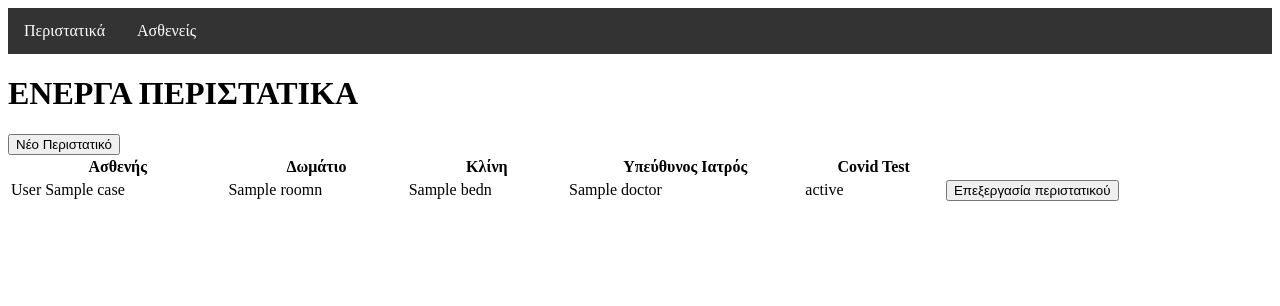
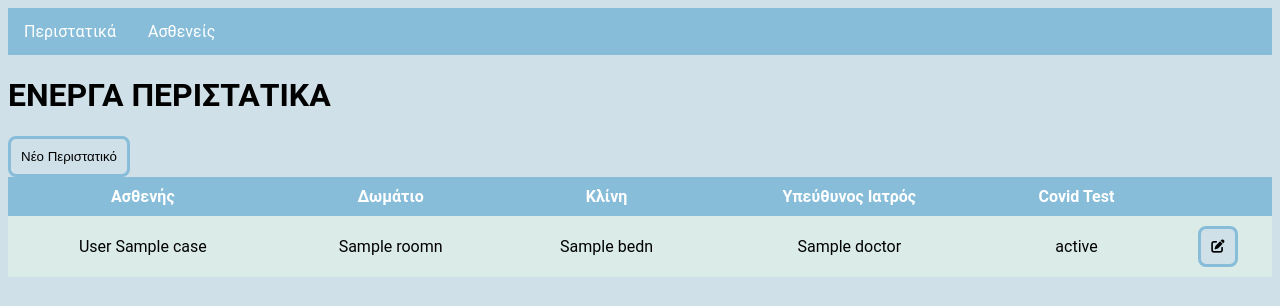
Before and after one commit to Rasty-90/flask-python-api-app, a Flask app: template templates/cases.html in a window 1280 px wide. Shown: the top 306 px of the page. Run offline with Flask 2, Linux system fonts and the light colour scheme; the template is opened without the code that fills it: most values are stand-ins (such as "Sample title", 1, 10 or a date in 2020); some libraries are stand-ins or nearby versions.

Commit message:
css styling

```diff
--- a/app.py
+++ b/app.py
@@ -5,6 +5,7 @@ from resources.routes import initialize_routes
 from config import host_db,host_flask,host_flask_app,host_flask_app_port
 import requests
 import json
+from mongoengine.errors import NotUniqueError
 
 
 app = Flask(__name__)
@@ -30,7 +31,6 @@ def indexcases():
         case['patientName']=patientCase['name']
     return render_template("cases.html", title='Περιστατικά', cases=cases)
 
-#TODO: ASCENDING ORDER IN RETURNING PATIENTS
 
 #Νέα περιστατικά
 @app.route('/newCase', methods=['GET','POST'])
@@ -115,8 +115,10 @@ def newPat():
             "contactphone":patientContactPhone
         }
         r = requests.post(host_flask +'/patients', json = newPatient)
-        #TODO CATCH NotUniqueError AMKA
-        return render_template("message.html", title='Επιτυχής εγγραφή', message="H εγγραφή ολοκληρώθηκε με επιτυχία")
+        if r.status_code == "200":
+            return render_template("message.html", title='Επιτυχής εγγραφή', message="H εγγραφή ολοκληρώθηκε με επιτυχία")
+        else:
+             return render_template("newPatient.html", title='Νέος Ασθενής',message="Tο δηλωθέν ΑΜΚΑ υπάρχει ήδη στον κατάλογο ασθενών")
     else:
         return render_template("newPatient.html", title='Νέος Ασθενής')
 
--- a/static/styles.css
+++ b/static/styles.css
@@ -1,3 +1,9 @@
+/* global settings */
+body {
+  background-color:#cfe0e8;
+  font-family: 'Roboto', sans-serif;
+}
+
 
  /* navigation menu styles */
 
@@ -6,7 +12,7 @@ ul {
     margin: 0;
     padding: 0;
     overflow: hidden;
-    background-color: #333;
+    background-color:#87bdd8;
   }
 
   li {
@@ -23,5 +29,42 @@ ul {
 
   /* Change the link color to #111 (black) on hover */
   li a:hover {
-    background-color: #111;
+    background-color:#b7d7e8;
   }
+
+  /* table styles */
+  .table-comp {
+    text-align: center;
+    width: 100%;
+    border-collapse: collapse;
+  }
+
+  td{
+    padding: 10px;
+    border-bottom: 3px #87bdd8;
+  }
+
+  th {
+    background-color:#87bdd8;
+    color: rgb(255, 255, 255);
+    padding: 10px;
+  }
+
+  tr {
+    background-color: #b7d7e8;
+    padding: 10px;
+  }
+
+  tr:nth-child(even) {
+    background-color:#daebe8;
+    padding: 10px;
+
+  }
+
+  /* buttons */
+  .button-class {
+    background-color:#cfe0e8;
+    border: 3px solid #87bdd8;
+    border-radius: 8px;
+    padding: 10px 10px;
+  }
--- a/templates/casedetails.html
+++ b/templates/casedetails.html
@@ -1,7 +1,7 @@
 {% extends "layout.html" %}
 {% block content %}
 <script src="{{url_for('static', filename='scripts.js')}}"></script>
-<div class="profile">
+<div>
     <h1>ΠΛΗΡΟΦΟΡΙΕΣ ΠΕΡΙΣΤΑΤΙΚΟΥ</h1></p>
     <form method="post" action="/casedetails?id={{case.id}}">
 
--- a/templates/cases.html
+++ b/templates/cases.html
@@ -1,11 +1,11 @@
 
 {% extends "layout.html" %}
 {% block content %}
-  <div class="home">
+  <div>
     <h1>ΕΝΕΡΓΑ ΠΕΡΙΣΤΑΤΙΚΑ</h1>
     <p></p>
-    <a href="/newCase"><button>Νέο Περιστατικό</button></a>
-        <table style="width:100%">
+    <a href="/newCase"><button class="button-class">Νέο Περιστατικό</button></a>
+        <table class="table-comp">
             <tr>
                 <th>Ασθενής</th>
                 <th>Δωμάτιο</th>
@@ -21,7 +21,7 @@
                 <td>{{case.bedn}}</td>
                 <td>{{case.doctor}}</td>
                 <td>{{case.covidStatus}}</td>
-                <td><a href="/casedetails?id={{case.id}}"><button>Επεξεργασία περιστατικού</button></a></td>
+                <td><a href="/casedetails?id={{case.id}}"><button class="button-class" ><i class="fas fa-edit"></i></button></a></td>
             </tr>
         {% endfor %}
         </table>
--- a/templates/layout.html
+++ b/templates/layout.html
@@ -4,6 +4,7 @@
     <head>
       <script src="{{url_for('static', filename='scripts.js')}}"></script>
       <link rel="stylesheet" href="{{ url_for('static', filename='styles.css') }}">
+      <script src="https://kit.fontawesome.com/805fe5bcd8.js" crossorigin="anonymous"></script>
     </head>
     <header>
       <div class="container">
--- a/templates/newCase.html
+++ b/templates/newCase.html
@@ -1,14 +1,14 @@
 {% extends "layout.html" %}
 {% block content %}
 <script src="{{url_for('static', filename='scripts.js')}}"></script>
-<div class="profile">
+<div>
     <h1>ΝΕΟ ΠΕΡΙΣΤΑΤΙΚΟ</h1></p>
     <form method="post" action="/newCase">
 
     <label for="patient">Επιλέξτε ασθενή:</label>
     <select id="patient" name="patient">
         {% for patient in patients %}
-      <option value="{{patient.id}}">{{patient.surname}} {{patient.name}}</option>
+      <option value="{{patient.id}}">{{patient.surname}} {{patient.name}} (ΑΜΚΑ: {{patient.amka}}}</option>
       {% endfor %}
     </select>
     <p>Σε περίπτωση νέου ασθενή ανοίγετε πρώτα <a href="/newPatient">καρτέλα ασθενούς</a></p>
--- a/templates/newPatient.html
+++ b/templates/newPatient.html
@@ -1,12 +1,13 @@
 {% extends "layout.html" %}
 {% block content %}
 <script src="{{url_for('static', filename='scripts.js')}}"></script>
-<div class="profile">
+<div>
     <h1>ΝΕΟΣ ΑΣΘΕΝΗΣ</h1></p>
     <form method="post" action="/newPatient">
     <p>Επώνυμο<input type='text' name="patientSurname"></input></p>
     <p>Όνομα: <input type='text' name="patientName"></input></p>
     <p>ΑΜΚΑ: <input type='text' name="patientAmka"></input></p>
+    <p class="alert-message">{{message}}</p>
     <p>Τηλ. επικοινωνίας: <input type='text' name="patientContactPhone"></input></p>
     <input type="submit" name="sumbit" value="Καταχώριση εγγραφής"/>
     </form>
--- a/templates/profiledetails.html
+++ b/templates/profiledetails.html
@@ -1,7 +1,7 @@
 {% extends "layout.html" %}
 {% block content %}
 <script src="{{url_for('static', filename='scripts.js')}}"></script>
-<div class="profile">
+<div>
     <h1>ΠΡΟΣΩΠΙΚΟ ΠΡΟΦΙΛ ΑΣΘΕΝΟΥΣ</h1></p>
     <form method="post" action="/profile?id={{patient.id}}">
     <p>Επώνυμο<input type='text' name='patientSurname' value="{{patient.surname}}"></input></p>
```
Also changed, not shown: resources/patient.py (+7 -2 lines), templates/patients.html (+4 -4 lines).
